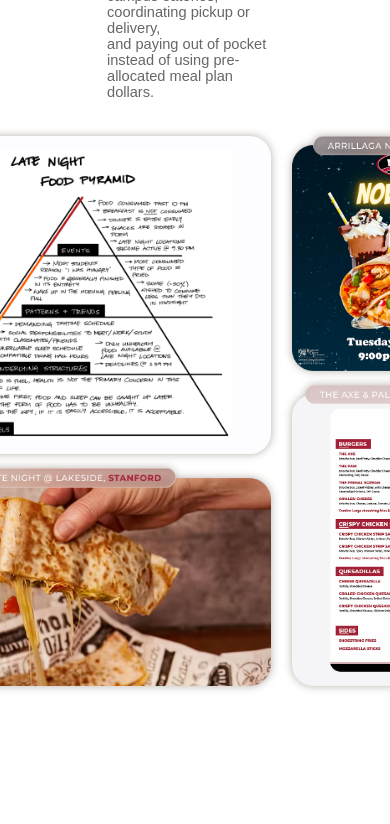
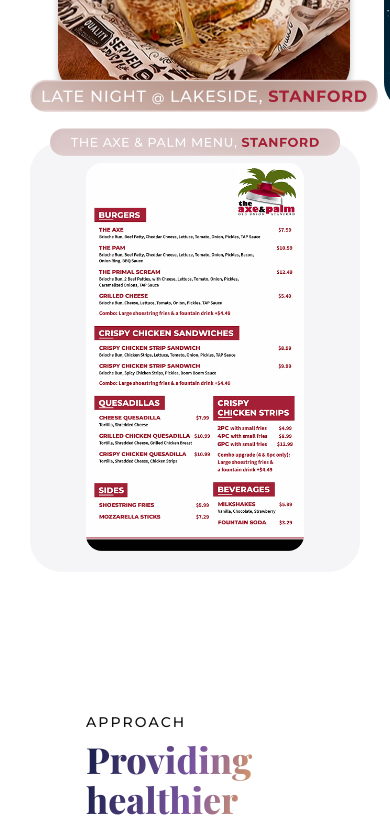
Before and after one commit to AnanyaNavale/AnanyaNavale.github.io, a React (Vite) app: page /lunacart in a window 390 px wide. Shown: the part 6260-7084 px from the top of the page. Built offline with nearby package versions, Linux system fonts and the light colour scheme; a web font is replaced by a local one.

Commit message:
LunaCart Key Insight mobile responsiveness WIP

```diff
--- a/src/components/CaseStudy/LunaCart/KeyInsight/KeyInsight.css
+++ b/src/components/CaseStudy/LunaCart/KeyInsight/KeyInsight.css
@@ -84,3 +84,48 @@
   height: clamp(301px, 29.375vw + 0px, 423px);
   filter: drop-shadow(0px 0px 4px rgba(47, 27, 12, 0.35));
 }
+
+/* Mobile styles for KeyInsight section */
+@media (max-width: 768px) {
+  .lunacart-key-insight {
+    padding: clamp(50px, 18.182vw + 31.818px, 70px)
+             clamp(20px, 9.091vw + 10.909px, 30px)
+             clamp(50px, 18.182vw + 31.818px, 70px);
+  }
+
+  .lunacart-key-insight .section-inner {
+    gap: clamp(30px, 18.182vw + 11.818px, 50px);
+  }
+
+  .key-insight-quotes {
+    padding: 0;
+    gap: clamp(20px, 9.091vw + 10.909px, 30px);
+  }
+
+  .key-insight-bento {
+    width: 100%;
+    height: auto;
+    flex-direction: column;
+    gap: clamp(12px, 3.636vw + 4.545px, 16px);
+  }
+
+  .key-insight-bento-pyramid-wrapper {
+    width: 100%;
+    padding: clamp(12px, 3.636vw + 4.545px, 16px);
+    border-radius: clamp(15px, 5.455vw + 7.273px, 20px);
+  }
+
+  .key-insight-bento-pyramid-wrapper img {
+    width: 100%;
+  }
+
+  .key-insight-bento-middle-row {
+    width: 100%;
+    display: flex;
+    height: auto;
+  }
+
+  .key-insight-bento > img {
+    width: 100%;
+  }
+}
--- a/src/components/CaseStudy/LunaCart/KeyInsight/KeyInsight.tsx
+++ b/src/components/CaseStudy/LunaCart/KeyInsight/KeyInsight.tsx
@@ -6,11 +6,16 @@ import TextBlock, { type TextBlockItem } from "@/components/Section/TextBlock/Te
 import Quote from "../../Quote/Quote";
 
 import arrillaga from "@/assets/images/lunacart/arrillaga-nights-labeled.png";
+import arrillagaMobile from "@/assets/images/lunacart/arrillaga-nights-labeled-mobile.png";
 import pyramid from "@/assets/images/lunacart/food-pyramid.png";
 import lateNight from "@/assets/images/lunacart/late-night-labeled.png";
+import lateNightMobile from "@/assets/images/lunacart/late-night-labeled-mobile.png";
 import tap from "@/assets/images/lunacart/tap-menu-labeled.png";
+import { useIsMobile } from "@/hooks/useIsMobile";
 
-function KeyInsight({ id }: { id: string }) {
+export default function KeyInsight({ id }: { id: string }) {
+  const isMobile = useIsMobile();
+
   return (
     <Section innerWidth={1140} className="lunacart-key-insight" id={id}>
       <SectionHeader
@@ -41,6 +46,22 @@ function KeyInsight({ id }: { id: string }) {
 
       <TextBlock text={textContent.secondParagraph} />
 
+      {isMobile ? (
+        <div className="key-insight-bento">
+          <div className="key-insight-bento-pyramid-wrapper">
+            <img src={pyramid} alt="" />
+          </div>
+          <div className="key-insight-bento-middle-row">
+            <img src={lateNightMobile} alt="" />
+            <img src={arrillagaMobile} alt="" />
+          </div>
+          <img src={tap} alt="" />
+          {/* <div className="key-insight-bento-second-col">
+            <img src={arrillaga} alt="" />
+
+          </div> */}
+        </div>
+      ) : (
         <div className="key-insight-bento">
           <div className="key-insight-bento-first-col">
             <div className="key-insight-bento-pyramid-wrapper">
@@ -53,11 +74,10 @@ function KeyInsight({ id }: { id: string }) {
             <img src={tap} alt="" />
           </div>
         </div>
+      )}
     </Section>
   );
 }
-
-export default KeyInsight;
 
 const textContent: {
   firstParagraph: TextBlockItem[];
```
Also changed, not shown: src/assets/images/lunacart/arrillaga-nights-labeled-mobile.png (added), src/assets/images/lunacart/late-night-labeled-mobile.png (added). Lines whose indentation alone changed are shown as unchanged.
